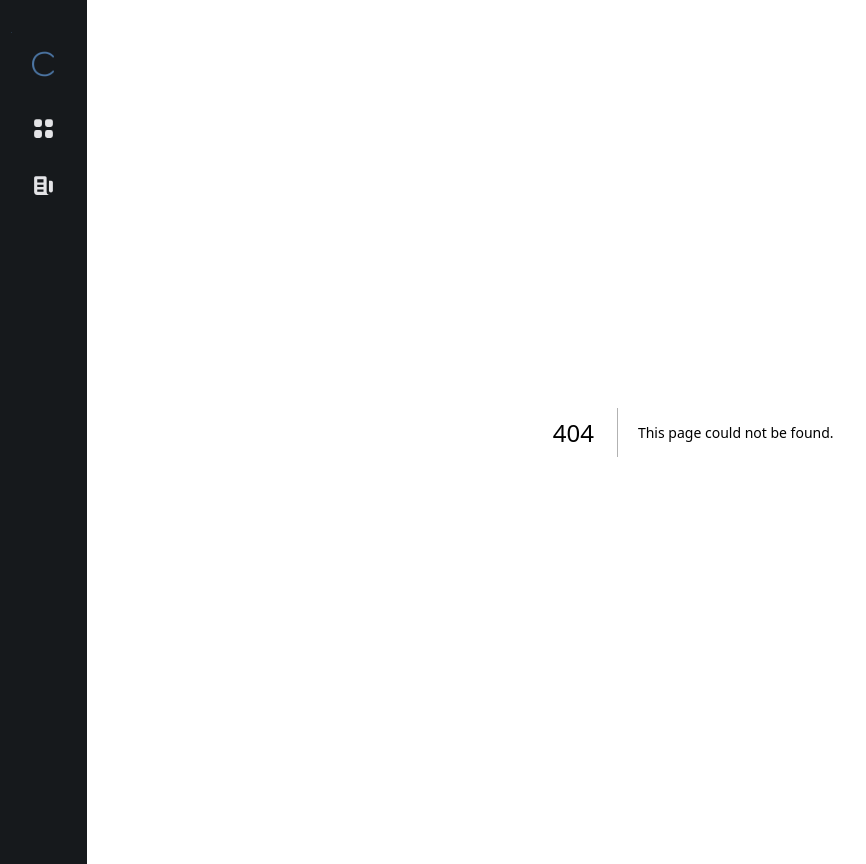
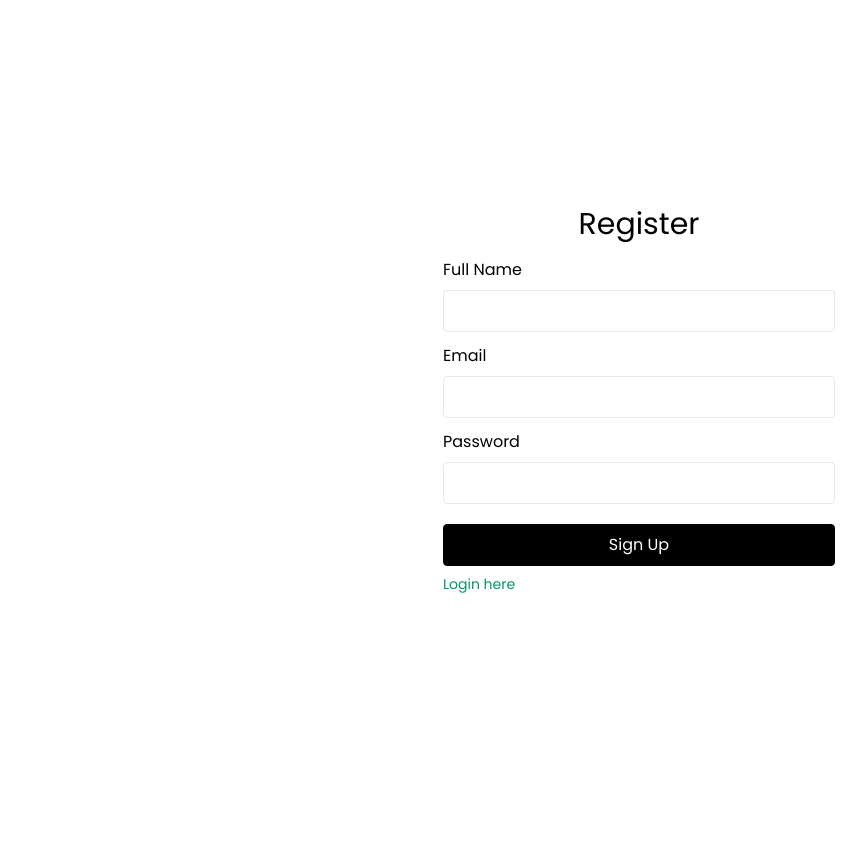
Before and after one commit to FigoArbiansyah/task-dashboard, a Next.js app: page /register in a window 1280 px wide. Before the commit this address had no page. Shown: the whole page, without its empty margins (1-867 px from the left). After the commit the page ends 800 px from the top, so only its background shows below. Built offline with nearby package versions, Linux system fonts and the light colour scheme.

Commit message:
feat: add authentication pages

```diff
--- a/src/app/layout.tsx
+++ b/src/app/layout.tsx
@@ -2,6 +2,7 @@ import type { Metadata } from "next";
 import { Inter, Poppins } from "next/font/google";
 import "./globals.css";
 import Sidebar from "@/components/Sidebar";
+import Screen from "./screen";
 
 const poppins = Poppins({
   subsets: ["latin"],
@@ -22,12 +23,7 @@ export default function RootLayout({
     <html lang="en">
       <body className={poppins.className}>
         <main className="min-h-screen grid md:grid-cols-12 gap-5">
-          <aside className="max-md:hidden md:col-span-1 md:px-3 md:py-8 p-5 bg-[#16191C] text-zinc-200">
-            <Sidebar />
-          </aside>
-          <section className="md:col-span-11 md:px-3 md:py-8">
-            {children}
-          </section>
+          <Screen>{children}</Screen>
         </main>
       </body>
     </html>
--- /dev/null
+++ b/src/app/login/page.tsx
@@ -0,0 +1,48 @@
+import Heading1 from "@/components/Heading/1";
+import Link from "next/link";
+import React from "react";
+
+const Login = () => {
+  return (
+    <section className="h-screen grid place-items-center">
+      <div className="md:w-[26rem] mx-auto">
+        <div className="text-center mb-4">
+          <Heading1 title="Login" />
+        </div>
+        <form method="post">
+          <div className="grid gap-2 m-3">
+            <label htmlFor="email">Email</label>
+            <input
+              type="email"
+              name="email"
+              id="email"
+              className="outline-none border rounded p-2"
+            />
+          </div>
+          <div className="grid gap-2 m-3">
+            <label htmlFor="password">Password</label>
+            <input
+              type="password"
+              name="password"
+              id="password"
+              className="outline-none border rounded p-2"
+            />
+          </div>
+          <div className="grid gap-2 px-3 pt-2">
+            <button
+              type="submit"
+              className="py-2 border rounded border-black bg-black text-white hover:bg-opacity-80 transition-all ease"
+            >
+              Sign In
+            </button>
+            <Link href="/register" className="text-sm text-emerald-600">
+              Register account?
+            </Link>
+          </div>
+        </form>
+      </div>
+    </section>
+  );
+};
+
+export default Login;
--- /dev/null
+++ b/src/app/register/page.tsx
@@ -0,0 +1,57 @@
+import Heading1 from "@/components/Heading/1";
+import Link from "next/link";
+import React from "react";
+
+const Register = () => {
+  return (
+    <section className="h-screen grid place-items-center">
+      <div className="md:w-[26rem] mx-auto">
+        <div className="text-center mb-4">
+          <Heading1 title="Register" />
+        </div>
+        <form method="post">
+          <div className="grid gap-2 m-3">
+            <label htmlFor="name">Full Name</label>
+            <input
+              type="text"
+              name="name"
+              id="name"
+              className="outline-none border rounded p-2"
+            />
+          </div>
+          <div className="grid gap-2 m-3">
+            <label htmlFor="email">Email</label>
+            <input
+              type="email"
+              name="email"
+              id="email"
+              className="outline-none border rounded p-2"
+            />
+          </div>
+          <div className="grid gap-2 m-3">
+            <label htmlFor="password">Password</label>
+            <input
+              type="password"
+              name="password"
+              id="password"
+              className="outline-none border rounded p-2"
+            />
+          </div>
+          <div className="grid gap-2 px-3 pt-2">
+            <button
+              type="submit"
+              className="py-2 border rounded border-black bg-black text-white hover:bg-opacity-80 transition-all ease"
+            >
+              Sign Up
+            </button>
+            <Link href="/login" className="text-sm text-emerald-600">
+              Login here
+            </Link>
+          </div>
+        </form>
+      </div>
+    </section>
+  );
+};
+
+export default Register;
--- /dev/null
+++ b/src/app/screen.tsx
@@ -0,0 +1,21 @@
+"use client";
+import Sidebar from "@/components/Sidebar";
+import { usePathname } from "next/navigation";
+import React from "react";
+
+const Screen = ({ children }: { children: React.ReactNode }) => {
+  const path = usePathname();
+  if (path != "/login" && path != "/register") {
+    return (
+      <>
+        <aside className="max-md:hidden md:col-span-1 md:px-3 md:py-8 p-5 bg-[#16191C] text-zinc-200">
+          <Sidebar />
+        </aside>
+        <section className="md:col-span-11 md:px-3 md:py-8">{children}</section>
+      </>
+    );
+  }
+  return <section className="md:col-span-12">{children}</section>;
+};
+
+export default Screen;
```
